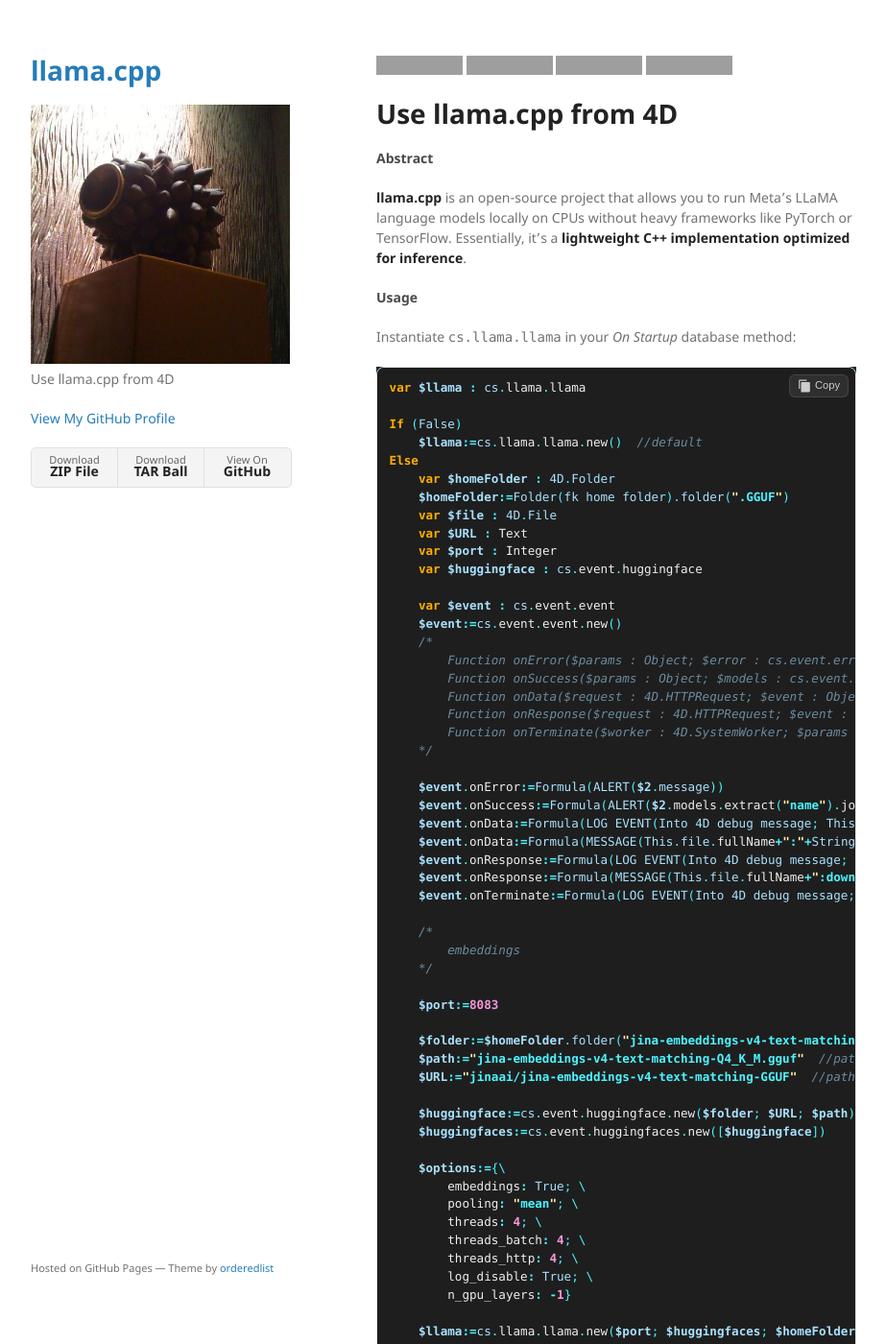
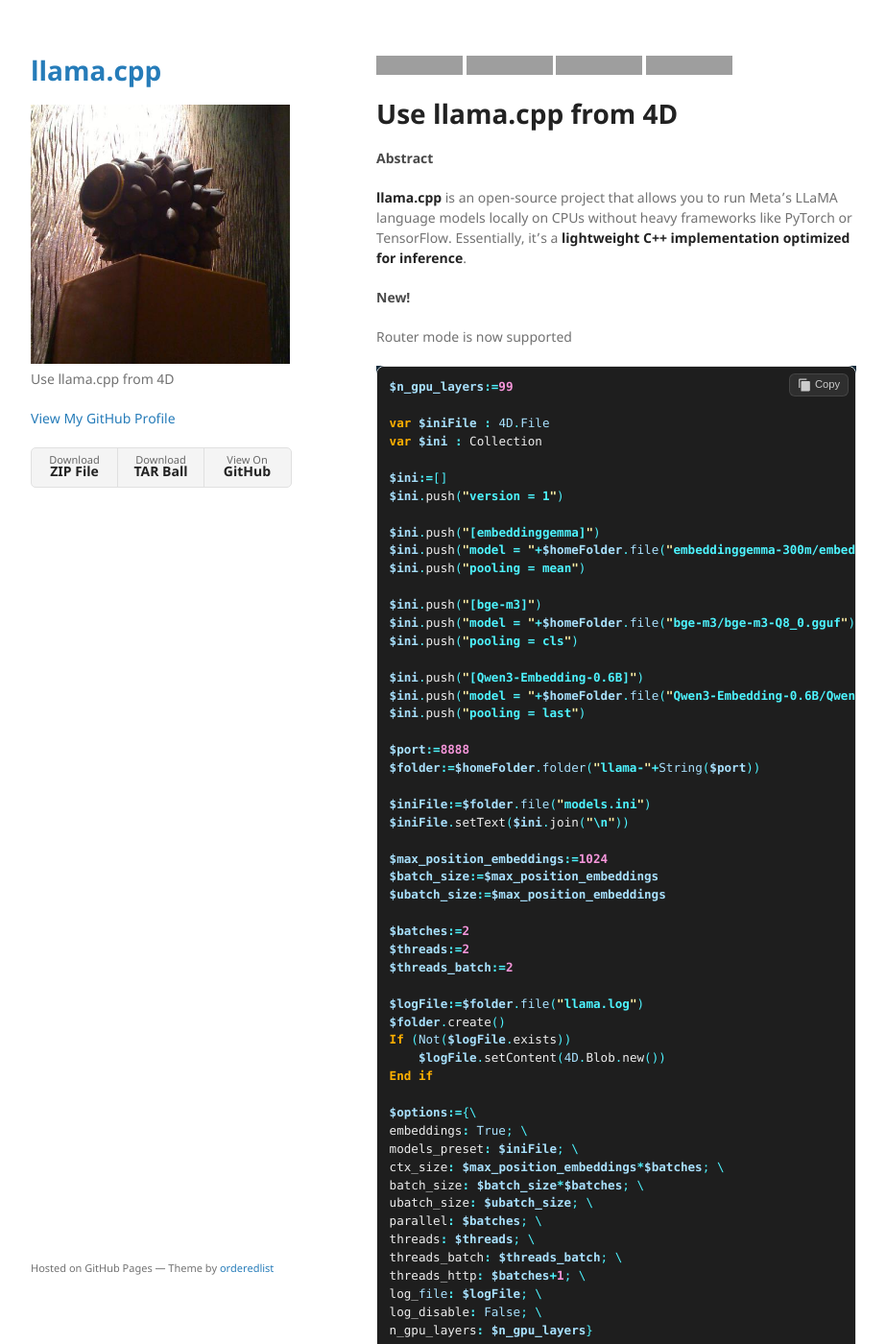
Before and after one commit to miyako/llama-cpp, a Jekyll site: the page built from index.md, in a window 1280 px wide and 1400 px high. Shown: the whole window at 96% size, without its empty margins (178-1101 px from the left). Built offline with Jekyll 4.4.1, drawn with Linux system fonts in a browser that asks for light colours; some of the changed text lies outside the part shown; grey boxes are pictures that could not be loaded.

Commit message:
router mode

````diff
--- a/index.md
+++ b/index.md
@@ -12,6 +12,68 @@ layout: default
 #### Abstract
 
 [**llama.cpp**](https://github.com/ggml-org/llama.cpp) is an open-source project that allows you to run Meta's LLaMA language models locally on CPUs without heavy frameworks like PyTorch or TensorFlow. Essentially, it’s a **lightweight C++ implementation optimized for inference**.
+
+#### New!
+
+Router mode is now supported
+
+```4d
+$n_gpu_layers:=99
+
+var $iniFile : 4D.File
+var $ini : Collection
+
+$ini:=[]
+$ini.push("version = 1")
+
+$ini.push("[embeddinggemma]")
+$ini.push("model = "+$homeFolder.file("embeddinggemma-300m/embeddinggemma-300m-Q8_0.gguf").path)
+$ini.push("pooling = mean")
+
+$ini.push("[bge-m3]")
+$ini.push("model = "+$homeFolder.file("bge-m3/bge-m3-Q8_0.gguf").path)
+$ini.push("pooling = cls")
+
+$ini.push("[Qwen3-Embedding-0.6B]")
+$ini.push("model = "+$homeFolder.file("Qwen3-Embedding-0.6B/Qwen3-Embedding-0.6B-Q8_0.gguf").path)
+$ini.push("pooling = last")
+
+$port:=8888
+$folder:=$homeFolder.folder("llama-"+String($port))
+
+$iniFile:=$folder.file("models.ini")
+$iniFile.setText($ini.join("\n"))
+
+$max_position_embeddings:=1024
+$batch_size:=$max_position_embeddings
+$ubatch_size:=$max_position_embeddings
+
+$batches:=2
+$threads:=2
+$threads_batch:=2
+
+$logFile:=$folder.file("llama.log")
+$folder.create()
+If (Not($logFile.exists))
+    $logFile.setContent(4D.Blob.new())
+End if
+
+$options:={\
+embeddings: True; \
+models_preset: $iniFile; \
+ctx_size: $max_position_embeddings*$batches; \
+batch_size: $batch_size*$batches; \
+ubatch_size: $ubatch_size; \
+parallel: $batches; \
+threads: $threads; \
+threads_batch: $threads_batch; \
+threads_http: $batches+1; \
+log_file: $logFile; \
+log_disable: False; \
+n_gpu_layers: $n_gpu_layers}
+
+$llama:=cs.llama.new($port; Null; $homeFolder; $options; $event)
+```
 
 #### Usage
 
````
Also changed, not shown: 5 other files.
